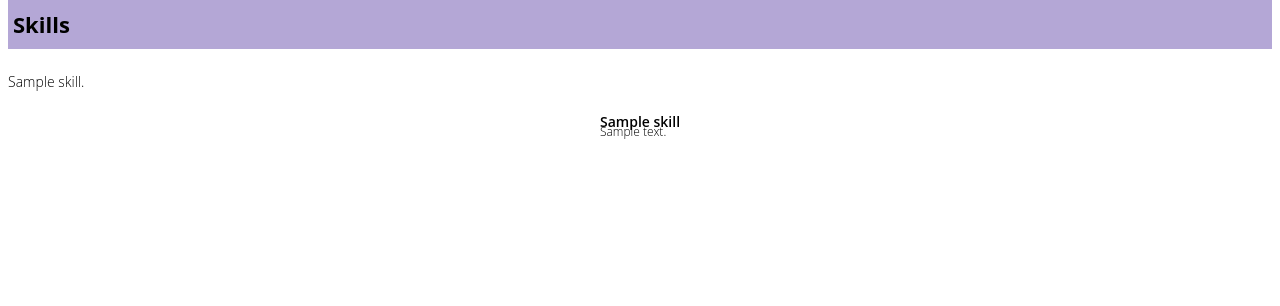
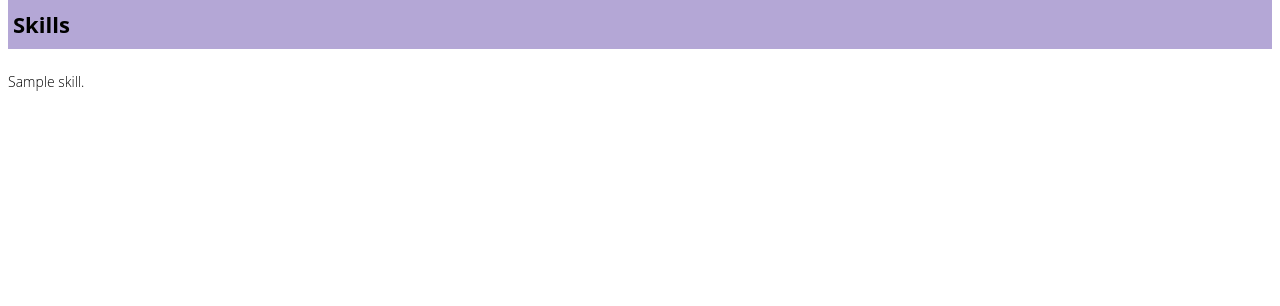
Before and after one commit to elam91/resume_backend, a Django app: template main/templates/main/resume_export.html in a window 1280 px wide. Shown: the part 463-769 px from the top of the page. Run offline with Django 3.2, Linux system fonts and the light colour scheme; the template is opened without the code that fills it: most values are stand-ins (such as "Sample title", 1, 10 or a date in 2020).

Commit message:
change template

```diff
--- a/main/templates/main/resume_export.html
+++ b/main/templates/main/resume_export.html
@@ -269,17 +269,6 @@
                     {{ skill.name }}{% if forloop.last %}.{% else %},{% endif %}
                 {% endfor %}
             </h5>
-        <div class="flex-col">
-             {% for skill in skills %}
-                 {% if skill.description %}
-                     <div class="flex-child">
-                 <div class="skill-description">   <h6 class="skill-description-title">
-                 {{ skill.name }}
-                 </h6>{{ skill.description |safe }}</div>
-                     </div>
-                    {% endif %}
-                {% endfor %}
-        </div>
         </div>
 
 </body>
```
